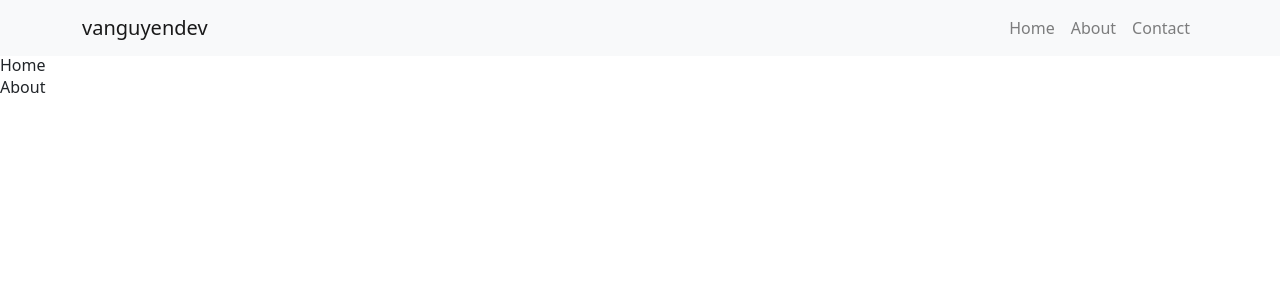
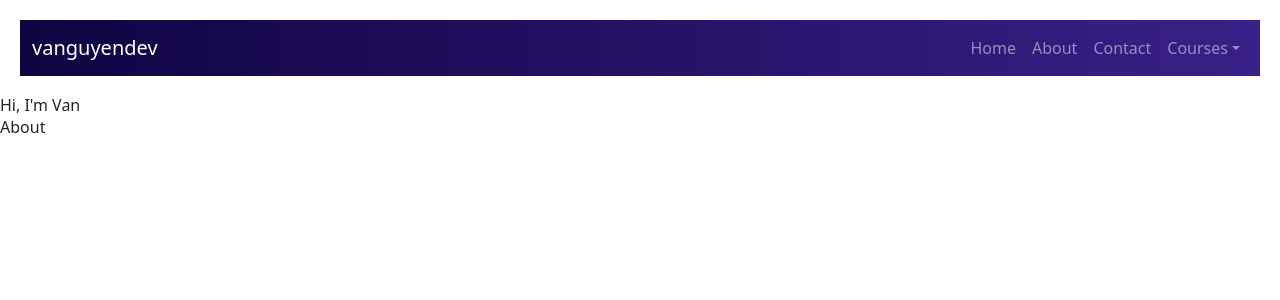
Before and after one commit to vanguyen333/mysiteO, a React (Vite) app: page / in a window 1280 px wide. Shown: the top 300 px of the page. Built offline with nearby package versions, Linux system fonts and the light colour scheme.

Commit message:
added color to header-navbar

```diff
--- a/src/components/header/Header.jsx
+++ b/src/components/header/Header.jsx
@@ -6,9 +6,11 @@ import Navbar from "react-bootstrap/Navbar";
 import NavDropdown from "react-bootstrap/NavDropdown";
 const Header = () => {
   return (
-    <Navbar bg="light" expand="lg">
+    <Navbar expand="lg" variant="dark" className="headercl">
       <Container>
-        <Navbar.Brand href="#home">vanguyendev</Navbar.Brand>
+        <Navbar.Brand className="titlenav" href="#home">
+          vanguyendev
+        </Navbar.Brand>
         <Navbar.Toggle aria-controls="basic-navbar-nav" />
         <Navbar.Collapse id="basic-navbar-nav">
           <Nav className="ms-auto">
@@ -17,17 +19,15 @@ const Header = () => {
 
             <Nav.Link href="#contact">Contact</Nav.Link>
 
-            {/* <NavDropdown title="Dropdown" id="basic-nav-dropdown">
-              <NavDropdown.Item href="#action/3.1">Action</NavDropdown.Item>
-              <NavDropdown.Item href="#action/3.2">
-                Another action
-              </NavDropdown.Item>
-              <NavDropdown.Item href="#action/3.3">Something</NavDropdown.Item>
+            <NavDropdown title="Courses" id="basic-nav-dropdown">
+              <NavDropdown.Item href="#action/3.1">HTML</NavDropdown.Item>
+              <NavDropdown.Item href="#action/3.2">CSS</NavDropdown.Item>
+              <NavDropdown.Item href="#action/3.3">JavaScript</NavDropdown.Item>
+              <NavDropdown.Item href="#action/3.3">React JS</NavDropdown.Item>
+
               <NavDropdown.Divider />
-              <NavDropdown.Item href="#action/3.4">
-                Separated link
-              </NavDropdown.Item>
-            </NavDropdown> */}
+              <NavDropdown.Item href="#action/3.4">Java</NavDropdown.Item>
+            </NavDropdown>
           </Nav>
         </Navbar.Collapse>
       </Container>
--- a/src/components/header/header.css
+++ b/src/components/header/header.css
@@ -0,0 +1,7 @@
+.headercl {
+  background-image: linear-gradient(to right, #100442, #392088);
+  margin: 20px;
+}
+.titlenav {
+  color: white;
+}
--- a/src/components/home/Home.css
+++ b/src/components/home/Home.css
@@ -0,0 +1,9 @@
+.jumbotron {
+  margin: 20px;
+}
+h1 {
+  font-size: 500;
+}
+.homecl h1 {
+  font-size: 30px;
+}
--- a/src/components/home/Home.jsx
+++ b/src/components/home/Home.jsx
@@ -1,10 +1,27 @@
+import { Container } from "react-bootstrap";
 import "./home.css";
 
 const Home = () => {
   return (
-    <div>
-      <h2>Home</h2>
+    <div className="homecls">
+      <h1>Hi, I'm Van</h1>
     </div>
+    // <Container className="homecl">
+    //   <div className="jumbotron">
+    //     <h1 className="display-4">Hi, I'm Van.</h1>
+    //     <p className="lead">
+    //       I develop web applications, softwares and applications.
+    //     </p>
+    //     <hr className="my-4" />
+    //     <p>
+    //       It uses utility classes for typography and spacing to space content
+    //       out within the larger container.
+    //     </p>
+    //     <a className="btn btn-primary btn-lg" href="#" role="button">
+    //       Learn more
+    //     </a>
+    //   </div>
+    // </Container>
   );
 };
 
```
